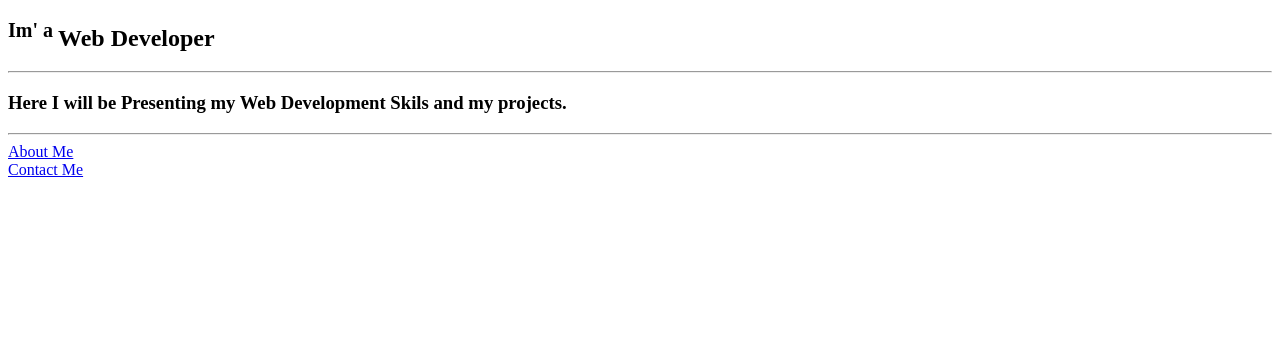
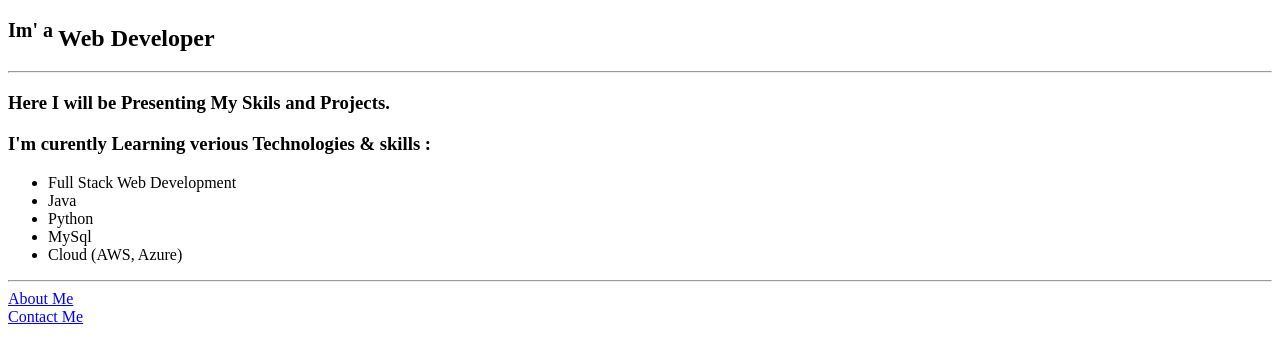
Before and after one commit to imAyushRastogi/My-Portfolio, a plain HTML site: page index.html in a window 1280 px wide. Shown: the part 68-428 px from the top of the page. Drawn offline with Linux system fonts and the light colour scheme.

Commit message:
Update index.html

```diff
--- a/index.html
+++ b/index.html
@@ -10,7 +10,15 @@
     <h1><sup>Im'</sup>Ayush Rastogi</h1>
     <h2><sup>Im' a </sup>Web Developer</h2>
     <hr>
-    <h3>Here I will be Presenting my Web Development Skils and my projects.</h3>
+    <h3>Here I will be Presenting My Skils and Projects.</h3>
+    <h3>I'm curently Learning verious Technologies & skills :</h3>
+    <ul>
+        <li>Full Stack Web Development</li>
+        <li>Java</li>
+        <li>Python</li>
+        <li>MySql</li>
+        <li>Cloud (AWS, Azure)</li>
+    </ul>
     <hr>
     <a href="./public/about.html">About Me</a>
     <br>
```
